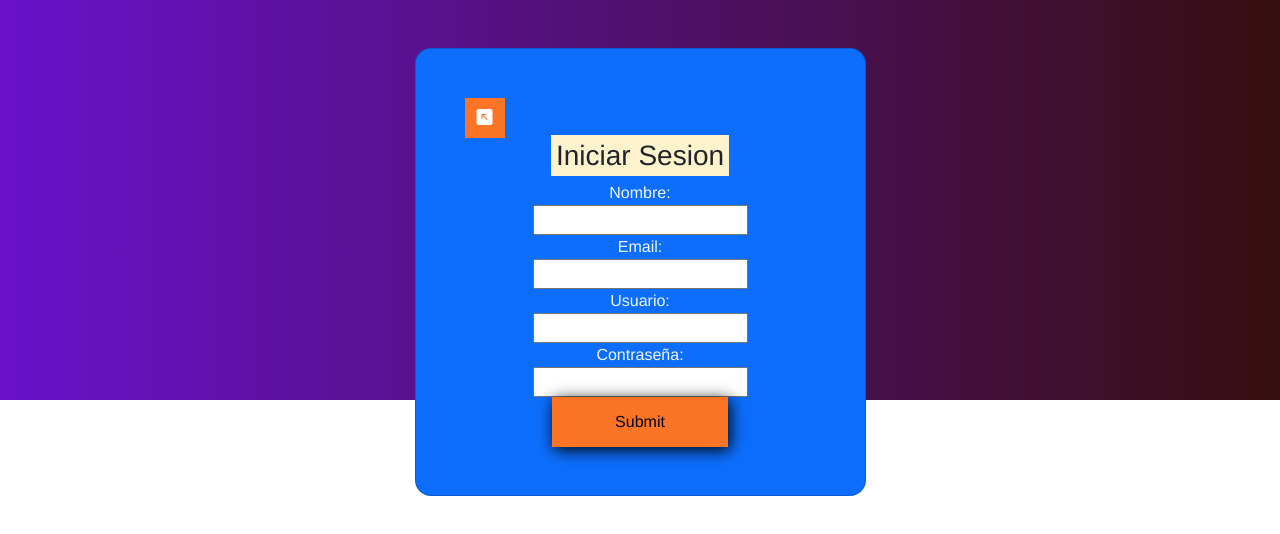
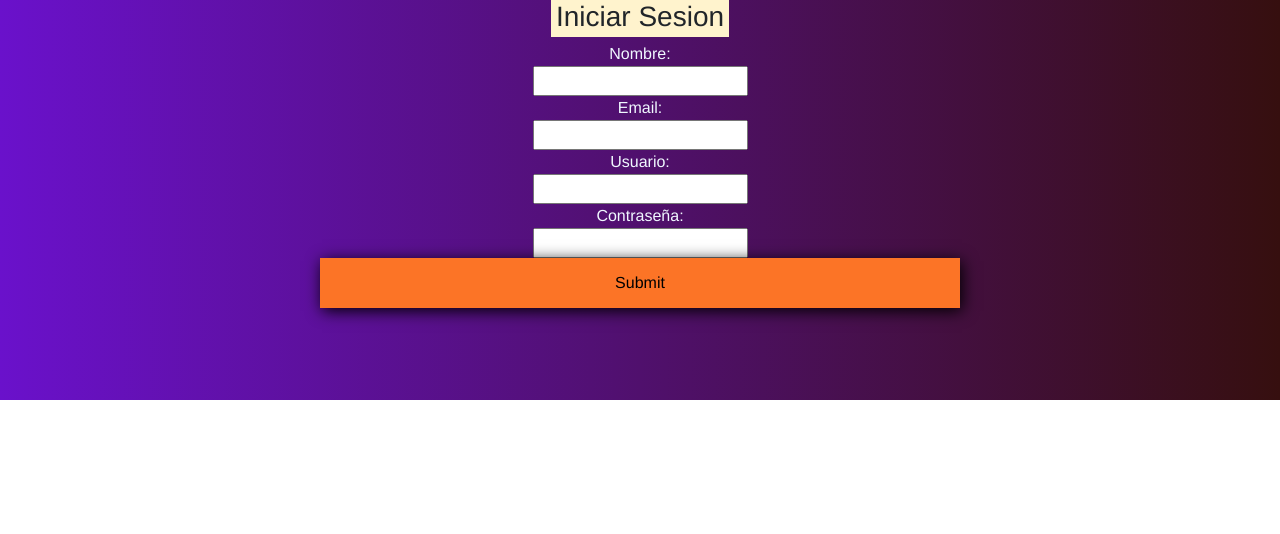
Before and after one commit to dariocastillo11/FrontEnd, an Angular app: page /signup in a window 1280 px wide. Shown: the top 534 px of the page. Built offline with nearby package versions, Linux system fonts and the light colour scheme.

Commit message:
le puse modal 4AM

```diff
--- a/src/app/componentes/signup/signup.component.html
+++ b/src/app/componentes/signup/signup.component.html
@@ -1,16 +1,6 @@
-<section class="vh-100 gradient-custom">
-    <div class="container py-5 h-100">
-        <div class="row d-flex justify-content-center align-items-center h-100">
-            <div class="col-12 col-md-8 col-lg-6 col-xl-5">
-                <div class="card text-white bg-primary mb-3" style="border-radius: 1rem;">
-                    <div class="card-body p-5 text-center">
+<div class="vh-100 gradient-custom">
+    <div class="arriba">
 
-                        <div class="login">
-                            <div class="arriba">
-                                <div class="cerrar">
-                                    <div class="container-boton"><i
-                                            class="bi bi-arrow-up-left-square-fill"></i></div>
-                                </div>
         <div class="abc">
             <h3 class="tittle"><mark>Iniciar Sesion</mark></h3>
         </div>
@@ -21,8 +11,7 @@
                 <label>Nombre:</label>
             </div>
             <div class="input-container">
-                                        <input id="name" name="name" [(ngModel)]="name" required formControlName="name"
-                                            type="text"
+                <input id="name" name="name" [(ngModel)]="name" required formControlName="name" type="text"
                     [ngClass]="{'is-invalid' : Name?.errors && Name?.touched, 'is-valid': !Name?.errors && Name?.touched}">
             </div>
             <div *ngIf="Name?.errors && Name?.touched">
@@ -33,8 +22,7 @@
                 <label>Email:</label>
             </div>
             <div class="input-container">
-                                        <input id="email" name="email" [(ngModel)]="email" required
-                                            formControlName="email" type="email"
+                <input id="email" name="email" [(ngModel)]="email" required formControlName="email" type="email"
                     [ngClass]="{'is-invalid' : Email?.errors && Email?.touched, 'is-valid': !Email?.errors && Email?.touched}">
             </div>
             <div *ngIf="Email?.errors && Email?.touched">
@@ -47,8 +35,8 @@
                 <label>Usuario:</label>
             </div>
             <div class="input-container">
-                                        <input id="nombreUsuario" name="nombreUsuario" [(ngModel)]="nombreUsuario"
-                                            required formControlName="username" type="text"
+                <input id="nombreUsuario" name="nombreUsuario" [(ngModel)]="nombreUsuario" required
+                    formControlName="username" type="text"
                     [ngClass]="{'is-invalid' : Username?.errors && Username?.touched, 'is-valid': !Username?.errors && Username?.touched}">
             </div>
             <div *ngIf="Username?.errors && Username?.touched">
@@ -58,8 +46,8 @@
             <div class="label-container"><label>Contraseña:</label>
             </div>
             <div class="input-container">
-                                        <input id="password" name="password" [(ngModel)]="password" required
-                                            formControlName="password" type="password"
+                <input id="password" name="password" [(ngModel)]="password" required formControlName="password"
+                    type="password"
                     [ngClass]="{'is-invalid' : Username?.errors && Username?.touched, 'is-valid': !Username?.errors && Username?.touched}">
             </div>
             <div *ngIf="Password?.errors && Password?.touched">
@@ -73,9 +61,3 @@
 
     </div>
 </div>
-                    </div>
-                </div>
-            </div>
-        </div>
-    </div>
-</section>
```
Lines whose indentation alone changed are shown as unchanged.
